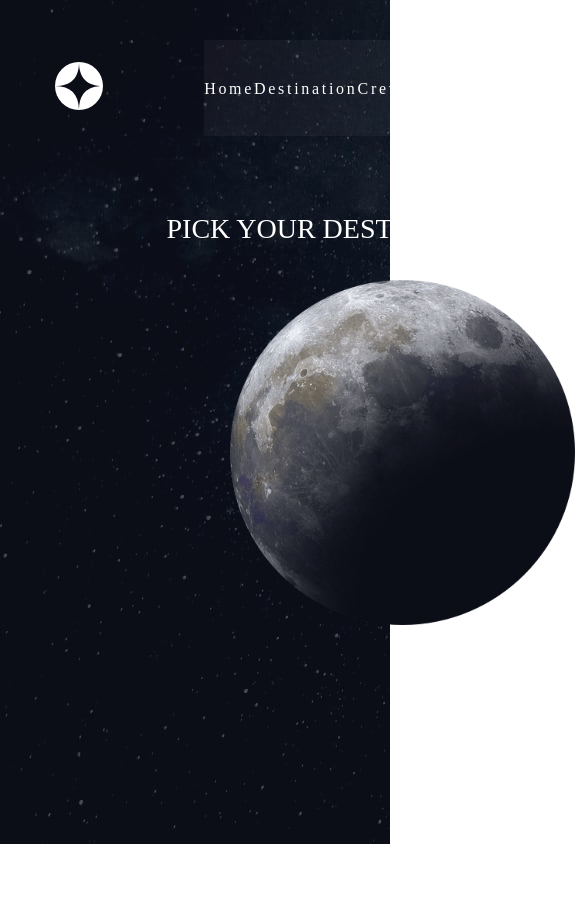
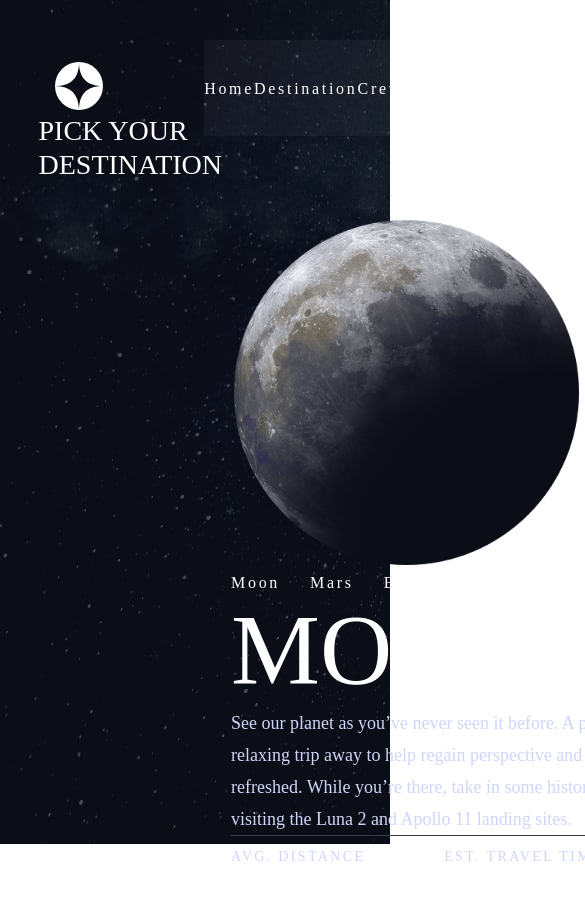
Before and after one commit to Neo-Cicada/space-tourism, a React (Vite) app in the folder space/: page /Destination in a window 390 px wide. Shown: the top 897 px of the page, 585 px wide, since content can reach past the window. Before the commit the page ends 844 px from the top, so only its background shows below. Built offline with nearby package versions, Linux system fonts and the light colour scheme.

Commit message:
added responsive design

```diff
--- a/space/src/styles/destination.css
+++ b/space/src/styles/destination.css
@@ -188,3 +188,25 @@
 
     color: #D0D6F9;
 }
+@media(max-width: 768px){
+    .destination{
+        position: absolute;
+        width: 272px;
+        height: 24px;
+        left: 38.5px;
+        top: 136px;
+    }
+    .planetBox{
+        position: absolute;
+        width: 300px;
+        height: 300px;
+        left: 234px;
+        top: 220px;
+    }
+    .destinationBox{
+        position: absolute;
+        left: 231px;
+        top: 573px;
+
+    }
+}
--- a/space/src/styles/home.css
+++ b/space/src/styles/home.css
@@ -156,9 +156,9 @@ span{
 
 @media (max-width: 768px) {
     .containerHome{
-        max-width: 100vw;
         background-image: url('../assets/home/background-home-tablet.jpg');
-
+        width: 768px;
+        height: 1024px;
     }
     .boxHome{
         position: absolute;
```
